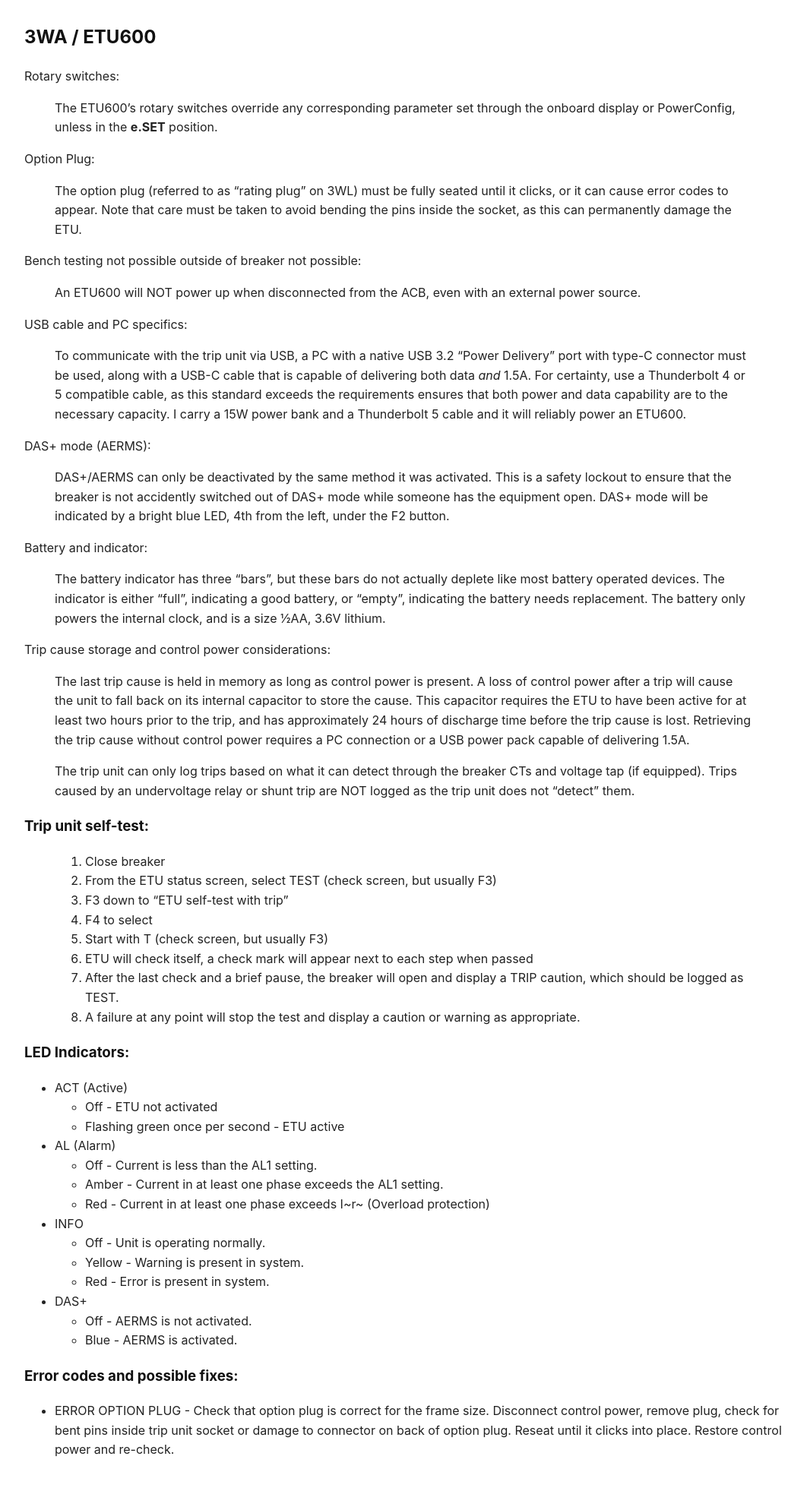
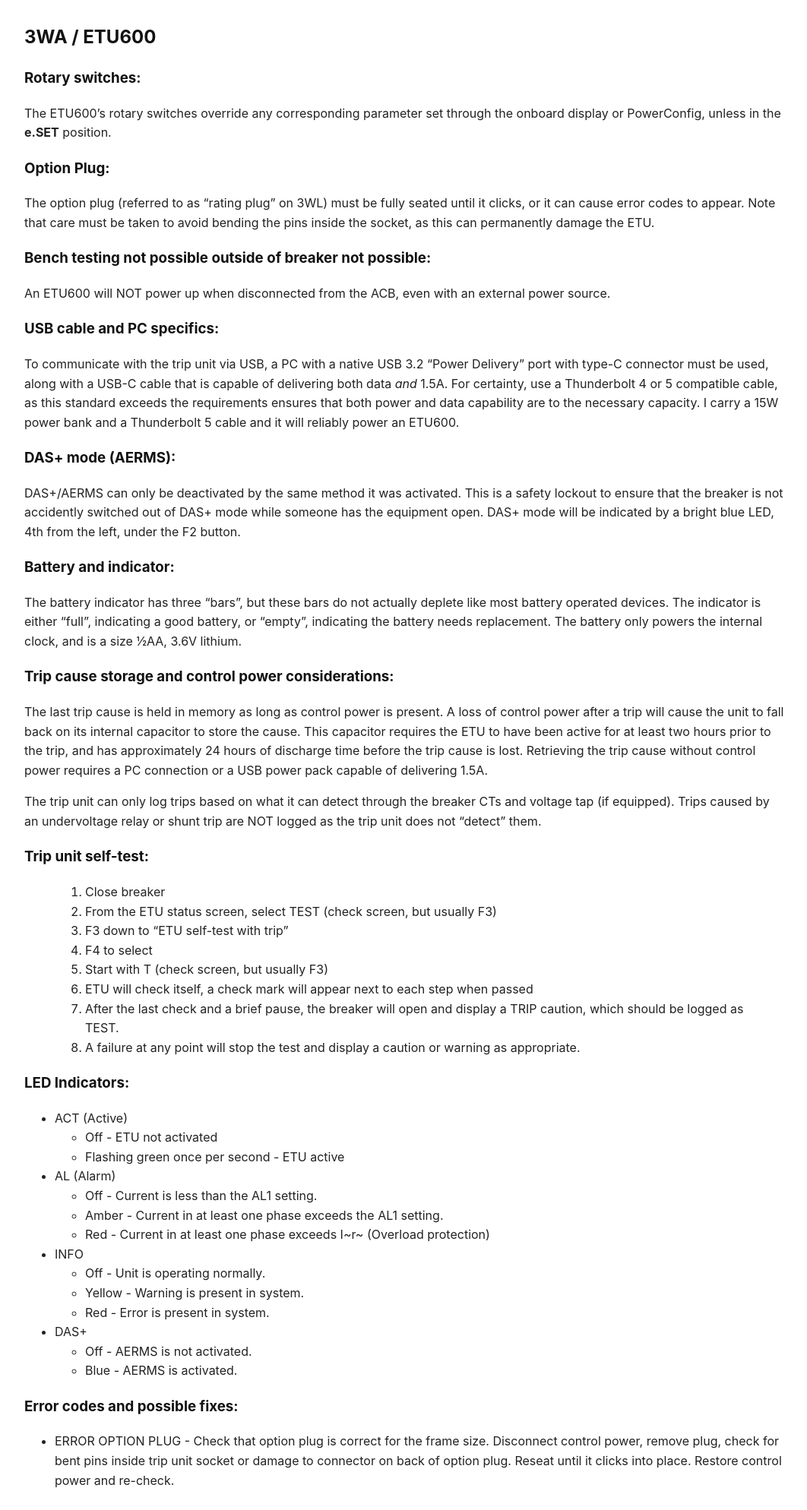
Before and after one commit to epecsupport/Service, a Jekyll site: the page built from 3WA.md, in a window 1280 px wide. Shown: the whole page at 76% size, without its empty margins (108-1170 px from the left). Built offline with Jekyll 4.4.1, drawn with Linux system fonts in a browser that asks for light colours; our own code applies the rules of GitHub Pages for plain Markdown files; before the commit the page ends 1948 px from its top, so only the background shows below that.

Commit message:
Style tweak 1

```diff
--- a/3WA.md
+++ b/3WA.md
@@ -5,28 +5,28 @@ title: 3WA / ETU600
 
 ## 3WA / ETU600
 
-Rotary switches:
-> The ETU600's rotary switches override any corresponding parameter set through the onboard display or PowerConfig, unless in the **e.SET** position.
+### Rotary switches:
+The ETU600's rotary switches override any corresponding parameter set through the onboard display or PowerConfig, unless in the **e.SET** position.
 
-Option Plug:
-> The option plug (referred to as "rating plug" on 3WL) must be fully seated until it clicks, or it can cause error codes to appear.  Note that care must be taken to avoid bending the pins inside the socket, as this can permanently damage the ETU.
+### Option Plug:
+The option plug (referred to as "rating plug" on 3WL) must be fully seated until it clicks, or it can cause error codes to appear.  Note that care must be taken to avoid bending the pins inside the socket, as this can permanently damage the ETU.
 
-Bench testing not possible outside of breaker not possible:
-> An ETU600 will NOT power up when disconnected from the ACB, even with an external power source.
+### Bench testing not possible outside of breaker not possible:
+An ETU600 will NOT power up when disconnected from the ACB, even with an external power source.
 
-USB cable and PC specifics:
-> To communicate with the trip unit via USB, a PC with a native USB 3.2 "Power Delivery" port with type-C connector must be used, along with a USB-C cable that is capable of delivering both data *and* 1.5A.  For certainty, use a Thunderbolt 4 or 5 compatible cable, as this standard exceeds the requirements ensures that both power and data capability are to the necessary capacity.  I carry a 15W power bank and a Thunderbolt 5 cable and it will reliably power an ETU600.
+### USB cable and PC specifics:
+To communicate with the trip unit via USB, a PC with a native USB 3.2 "Power Delivery" port with type-C connector must be used, along with a USB-C cable that is capable of delivering both data *and* 1.5A.  For certainty, use a Thunderbolt 4 or 5 compatible cable, as this standard exceeds the requirements ensures that both power and data capability are to the necessary capacity.  I carry a 15W power bank and a Thunderbolt 5 cable and it will reliably power an ETU600.
 
-DAS+ mode (AERMS):
-> DAS+/AERMS can only be deactivated by the same method it was activated.  This is a safety lockout to ensure that the breaker is not accidently switched out of DAS+ mode while someone has the equipment open.  DAS+ mode will be indicated by a bright blue LED, 4th from the left, under the F2 button.
+### DAS+ mode (AERMS):
+DAS+/AERMS can only be deactivated by the same method it was activated.  This is a safety lockout to ensure that the breaker is not accidently switched out of DAS+ mode while someone has the equipment open.  DAS+ mode will be indicated by a bright blue LED, 4th from the left, under the F2 button.
 
-Battery and indicator:
-> The battery indicator has three "bars", but these bars do not actually deplete like most battery operated devices.  The indicator is either "full", indicating a good battery, or "empty", indicating the battery needs replacement.  The battery only powers the internal clock, and is a size ½AA, 3.6V lithium.
+### Battery and indicator:
+The battery indicator has three "bars", but these bars do not actually deplete like most battery operated devices.  The indicator is either "full", indicating a good battery, or "empty", indicating the battery needs replacement.  The battery only powers the internal clock, and is a size ½AA, 3.6V lithium.
 
-Trip cause storage and control power considerations:
-> The last trip cause is held in memory as long as control power is present.  A loss of control power after a trip will cause the unit to fall back on its internal capacitor to store the cause.  This capacitor requires the ETU to have been active for at least two hours prior to the trip, and has approximately 24 hours of discharge time before the trip cause is lost.  Retrieving the trip cause without control power requires a PC connection or a USB power pack capable of delivering 1.5A.
->
-> The trip unit can only log trips based on what it can detect through the breaker CTs and voltage tap (if equipped).  Trips caused by an undervoltage relay or shunt trip are NOT logged as the trip unit does not "detect" them.
+### Trip cause storage and control power considerations:
+The last trip cause is held in memory as long as control power is present.  A loss of control power after a trip will cause the unit to fall back on its internal capacitor to store the cause.  This capacitor requires the ETU to have been active for at least two hours prior to the trip, and has approximately 24 hours of discharge time before the trip cause is lost.  Retrieving the trip cause without control power requires a PC connection or a USB power pack capable of delivering 1.5A.
+
+The trip unit can only log trips based on what it can detect through the breaker CTs and voltage tap (if equipped).  Trips caused by an undervoltage relay or shunt trip are NOT logged as the trip unit does not "detect" them.
 
 ### Trip unit self-test:
 >1. Close breaker
```
